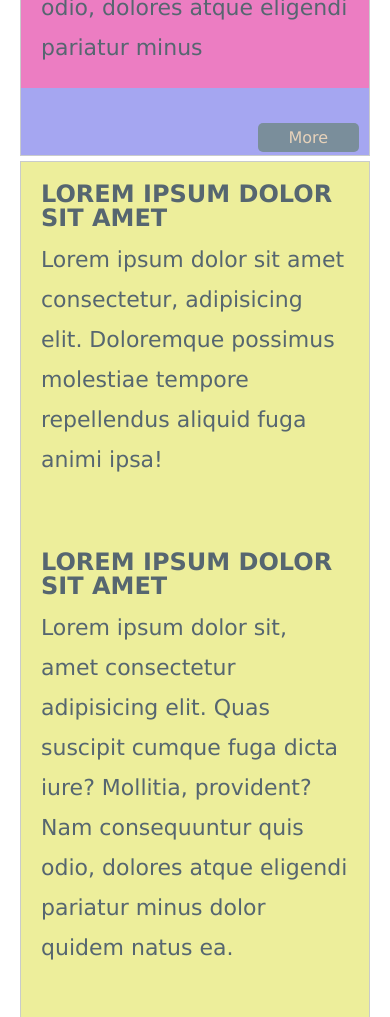
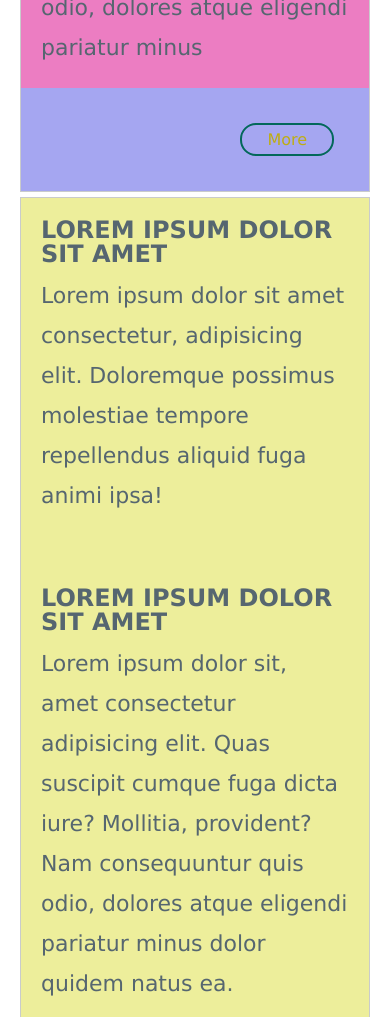
Before and after one commit to ritullia/personal-web-page-css-grid, a website: page index.html in a window 390 px wide. Shown: the part 1740-2757 px from the top of the page. Drawn offline with Linux system fonts and the light colour scheme.

Commit message:
btn style commit & responsive

```diff
--- a/scss/style.scss
+++ b/scss/style.scss
@@ -256,21 +256,21 @@ a:hover {
   display: flex;
   justify-content: end;
   align-content: space-around;
-  margin-right: 20px;
+  margin-right: 10%;
   margin-top: 10%;
   .btn {
     justify-content: center;
-    padding: 5px;
-    width: 30%;
-    border: none;
-    border-radius: 5px;
-    background-color: #7a8e9b;
-    color: #e7d2ba;
+    padding: 5px 15px;
+    width: 50%;
+    border: 2px solid #03685a;
+    border-radius: 1em;
+    background-color: transparent;
+    color: #bead13;
     font-size: 1.5em;
     cursor: pointer;
   }
   .btn:hover {
-    background-color: #9c9ca7;
+    background-color: #03685a;
   }
 }
 
@@ -412,15 +412,14 @@ footer {
   }
 
   .btn-container {
-    margin-bottom: 3px;
-    margin-right: 10px;
+    margin-right: 10%;
+    margin-top: 10%;
     .btn {
       width: 30%;
       font-size: 1em;
     }
+
   }
-
-
   .hamburger_menu {
     display: none;
   }
@@ -541,6 +540,16 @@ footer {
     font-weight: 700;
   }
 
+  .btn-container {
+    margin-right: 10%;
+    margin-top: 10%;
+    margin-bottom: 10%;
+    .btn {
+      width: 30%;
+      font-size: 1em;
+    }
+
+  }
   .second-text {
     font-size: 22px;
   }
```
Also changed, not shown: css/style.css.
